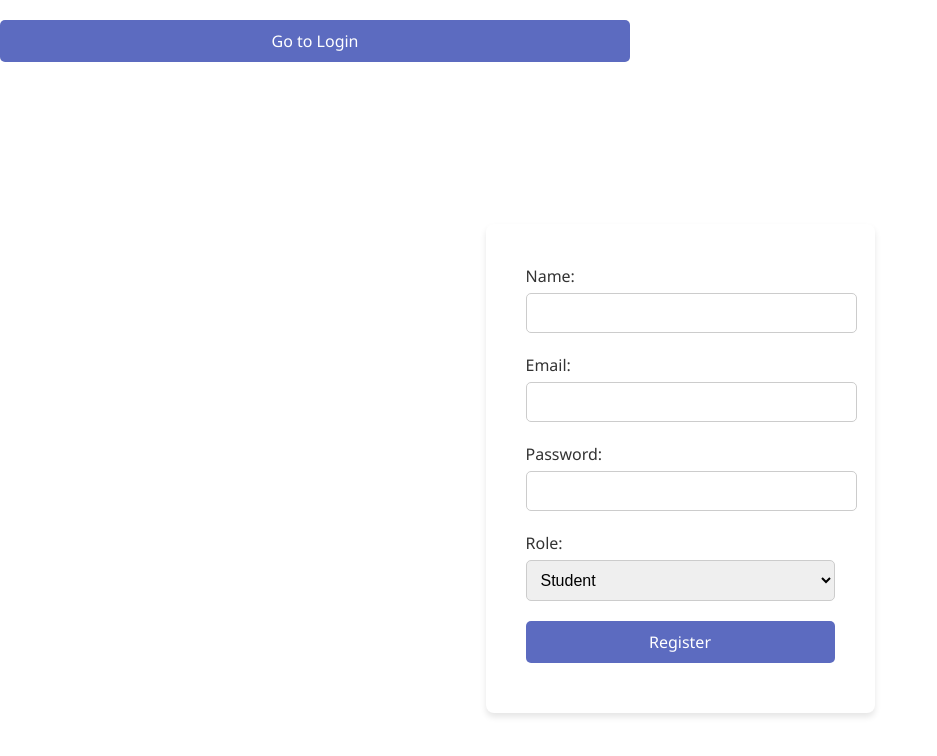
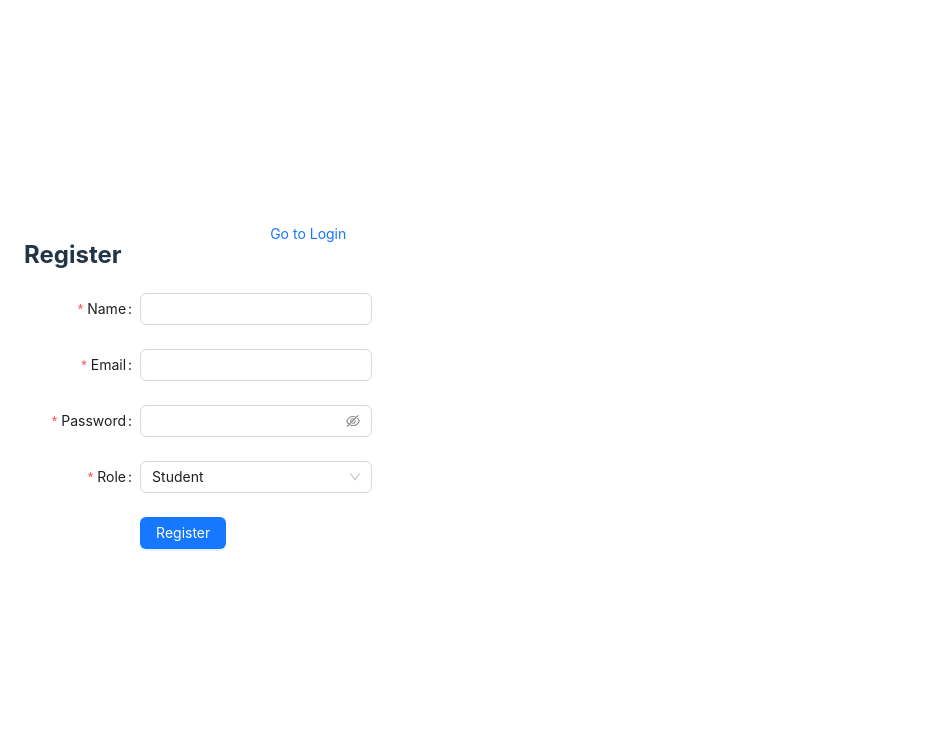
Before and after one commit to Mukulgoel457/Examination-Monitoring-System, a React (Vite) app: page /register in a window 1280 px wide. Shown: the top 756 px of the page, without its empty margins (0-937 px from the left). Built offline with nearby package versions, Linux system fonts and the light colour scheme.

Commit message:
Update RegistrationPage.jsx

```diff
--- a/src/RegistrationPage.jsx
+++ b/src/RegistrationPage.jsx
@@ -1,97 +1,137 @@
 import React, { useState } from 'react';
 import { useNavigate } from 'react-router-dom';
-import './LoginPage.css';
-
+import { Form, Input, Button, Select, notification } from 'antd';
 
 function RegistrationPage() {
     const [userDetails, setUserDetails] = useState({
         name: '',
         email: '',
         password: '',
-        role: 'Student', // Default role, adjust based on your needs
-      });
+        role: 'Student',
+        authCode: '',
+    });
 
-      //const [selectedFile, setSelectedFile] = useState(null); // To store the selected file
-      //const [fileName, setFileName] = useState(''); // To store the name of the selected file for display
-      const navigate = useNavigate(); // Initialize navigate for redirection after form submission
+    const navigate = useNavigate();
+    const { Option } = Select;
 
-      // Update the handleChange to also handle file inputs
-      const handleChange = (e) => {
-        const { name, value} = e.target;
-          setUserDetails({
-            ...userDetails,
+    // Define the correct authentication code
+    const correctAuthCode = "12345";
+
+    const handleChange = (name, value) => {
+        setUserDetails(prevState => ({
+            ...prevState,
             [name]: value
-          });
-      };
+        }));
+    };
 
-      const handleSubmit = async (e) => {
-        e.preventDefault();
+    const handleSubmit = async () => {
         try {
-            // No need to use FormData for JSON request
+            // Include validation for the authCode if the role is Admin
+            if (userDetails.role === 'Admin') {
+                if (userDetails.authCode !== correctAuthCode) {
+                    notification.error({
+                        message: 'Error',
+                        description: 'Incorrect authentication code.'
+                    });
+                    return;
+                }
+            }
+
             const response = await fetch('http://localhost:3001/register', {
                 method: 'POST',
                 headers: {
                     'Content-Type': 'application/json',
                 },
-                body: JSON.stringify(userDetails) // Directly use userDetails here
+                body: JSON.stringify(userDetails)
             });
 
             const responseData = await response.json();
 
             if (responseData.message === 'Registration successful') {
-                alert('Registration successful!');
+                notification.success({
+                    message: 'Success',
+                    description: 'Registration successful!'
+                });
                 navigate('/'); // Redirect to login page after successful registration
             } else {
-                alert('Registration failed: ' + responseData.message);
+                notification.error({
+                    message: 'Registration Failed',
+                    description: responseData.message
+                });
             }
         } catch (error) {
             console.error('There was an error during registration:', error);
+            notification.error({
+                message: 'Error',
+                description: 'There was an error during registration.'
+            });
         }
     };
-
 
     const goToLogin = () => {
         navigate('/');
     };
 
     return (
-        <div className="registration-page">
-            <div className="top-bar">
-                <button onClick={goToLogin} style={{float: 'right', marginRight: '10px', marginTop: '10px'}}>Go to Login</button>
-            </div>
+        <div className="registration-page" style={{ padding: 24 }}>
+            <Button type="link" onClick={goToLogin} style={{ float: 'right' }}>
+                Go to Login
+            </Button>
             <h2>Register</h2>
-            <form onSubmit={handleSubmit}>
-                <div>
-                    <label htmlFor="name">Name:</label>
-                    <input type="text" id="name" name="name" value={userDetails.name} onChange={handleChange} required />
-                </div>
-                <div>
-                    <label htmlFor="email">Email:</label>
-                    <input type="email" id="email" name="email" value={userDetails.email} onChange={handleChange} required />
-                </div>
-                <div>
-                    <label htmlFor="password">Password:</label>
-                    <input type="password" id="password" name="password" value={userDetails.password} onChange={handleChange} required />
-                </div>
-                <div>
-                    <label htmlFor="role">Role:</label>
-                    <select id="role" name="role" value={userDetails.role} onChange={handleChange}>
-                        <option value="Student">Student</option>
-                        <option value="Admin">Admin</option>
-
-                    </select>
-                </div>
-
-                <button type="submit">Register</button>
-            </form>
+            <Form
+                labelCol={{ span: 8 }}
+                wrapperCol={{ span: 16 }}
+                onFinish={handleSubmit}
+                autoComplete="off"
+            >
+                <Form.Item
+                    label="Name"
+                    name="name"
+                    rules={[{ required: true, message: 'Please input your name!' }]}
+                >
+                    <Input onChange={e => handleChange('name', e.target.value)} />
+                </Form.Item>
+                <Form.Item
+                    label="Email"
+                    name="email"
+                    rules={[{ required: true, message: 'Please input your email!', type: 'email' }]}
+                >
+                    <Input onChange={e => handleChange('email', e.target.value)} />
+                </Form.Item>
+                <Form.Item
+                    label="Password"
+                    name="password"
+                    rules={[{ required: true, message: 'Please input your password!' }]}
+                >
+                    <Input.Password onChange={e => handleChange('password', e.target.value)} />
+                </Form.Item>
+                <Form.Item
+                    label="Role"
+                    name="role"
+                    rules={[{ required: true, message: 'Please select your role!' }]}
+                >
+                    <Select defaultValue="Student" onChange={value => handleChange('role', value)}>
+                        <Option value="Student">Student</Option>
+                        <Option value="Admin">Admin</Option>
+                    </Select>
+                </Form.Item>
+                {userDetails.role === 'Admin' && (
+                    <Form.Item
+                        label="Authentication Code"
+                        name="authCode"
+                        rules={[{ required: true, message: 'Please input the authentication code!' }]}
+                    >
+                        <Input onChange={e => handleChange('authCode', e.target.value)} />
+                    </Form.Item>
+                )}
+                <Form.Item wrapperCol={{ offset: 8, span: 16 }}>
+                    <Button type="primary" htmlType="submit">
+                        Register
+                    </Button>
+                </Form.Item>
+            </Form>
         </div>
     );
-}/*{userDetails.role === 'Student' && (
-                    <div>
-                        <label htmlFor="photoID">Photo ID:</label>
-                        <input type="file" id="photoID" name="photoID" onChange={handleChange} required />
-                        {fileName && <span>{fileName}</span>}
-                    </div>
-                )}*/
+}
 
 export default RegistrationPage;
```
